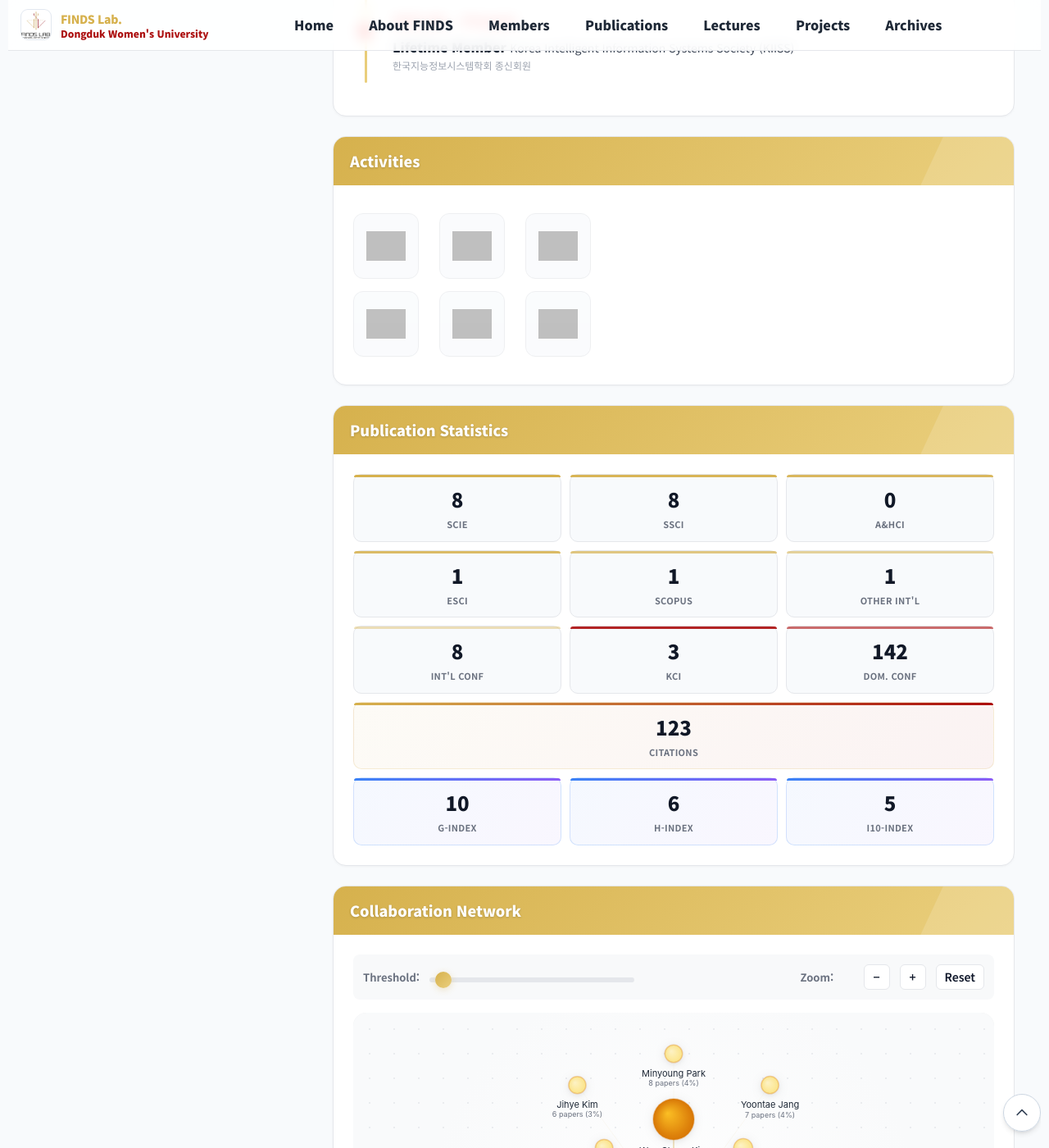
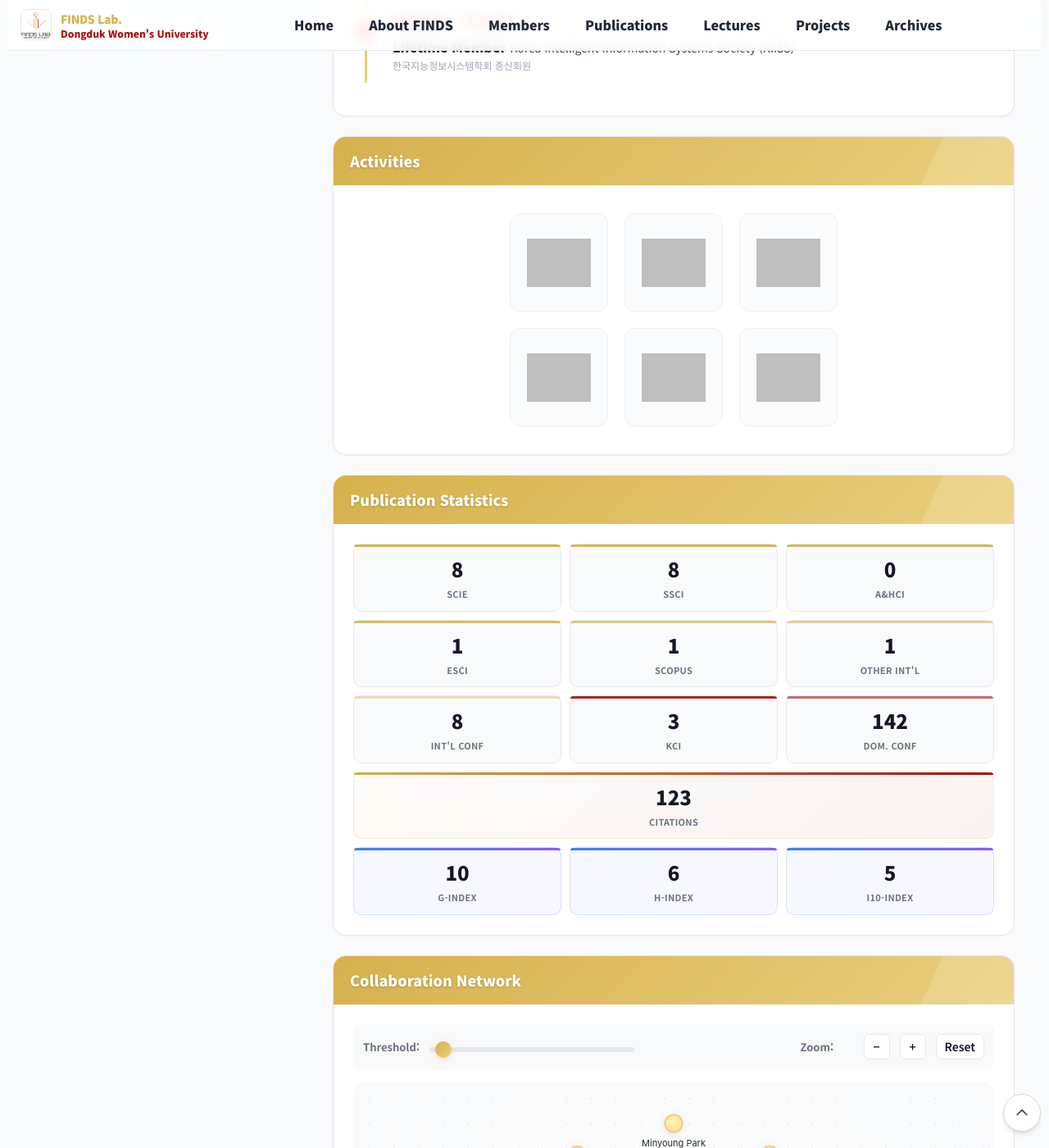
Before and after one commit to FinDS-Lab/site, a Jekyll site: the page built from members-director.html, in a window 1280 px wide and 1400 px high, scrolled down 3925 px. Shown: the whole window at 82% size. Built offline with Jekyll 4.4.1, drawn with Linux system fonts in a browser that asks for light colours; nearby versions of some CDN libraries; grey boxes are pictures that could not be loaded.

Commit message:
Update members-director.html

```diff
--- a/members-director.html
+++ b/members-director.html
@@ -1739,16 +1739,17 @@ permalink: /members-director.html
 /* Activities Section - Minimal Design for 6 items */
 .activities-grid {
   display: grid;
-  grid-template-columns: repeat(3, 1fr);
-  gap: 15px;
-  max-width: 300px;
+  grid-template-columns: repeat(3, minmax(90px, 120px));
+  gap: 20px;
+  justify-content: center;
   padding: 10px 0;
+  width: 100%;
 }
 
 .activity-item {
-  width: 80px;
-  height: 80px;
-  padding: 15px;
+  width: 100%;
+  aspect-ratio: 1;
+  padding: 20px;
   background: #f8fafc;
   border: 1px solid #e5e7eb;
   border-radius: 12px;
@@ -1877,29 +1878,25 @@ permalink: /members-director.html
 /* Mobile responsive - 2x3 grid on mobile */
 @media (max-width: 640px) {
   .activities-grid {
-    grid-template-columns: repeat(3, 1fr);
+    grid-template-columns: repeat(3, minmax(70px, 1fr));
     gap: 12px;
-    max-width: 250px;
+    padding: 10px;
   }
 
   .activity-item {
-    width: 65px;
-    height: 65px;
-    padding: 12px;
+    padding: 15px;
   }
 }
 
 @media (max-width: 480px) {
   .activities-grid {
-    grid-template-columns: repeat(3, 1fr);
+    grid-template-columns: repeat(3, minmax(60px, 1fr));
     gap: 10px;
-    max-width: 220px;
+    padding: 8px;
   }
 
   .activity-item {
-    width: 60px;
-    height: 60px;
-    padding: 10px;
+    padding: 12px;
   }
 }
 
```
